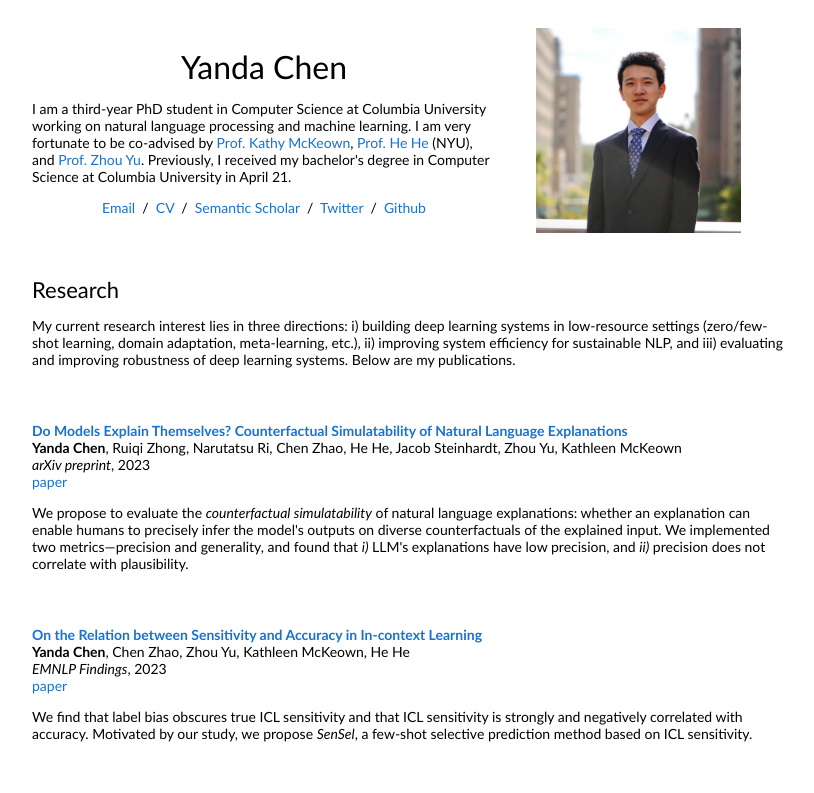
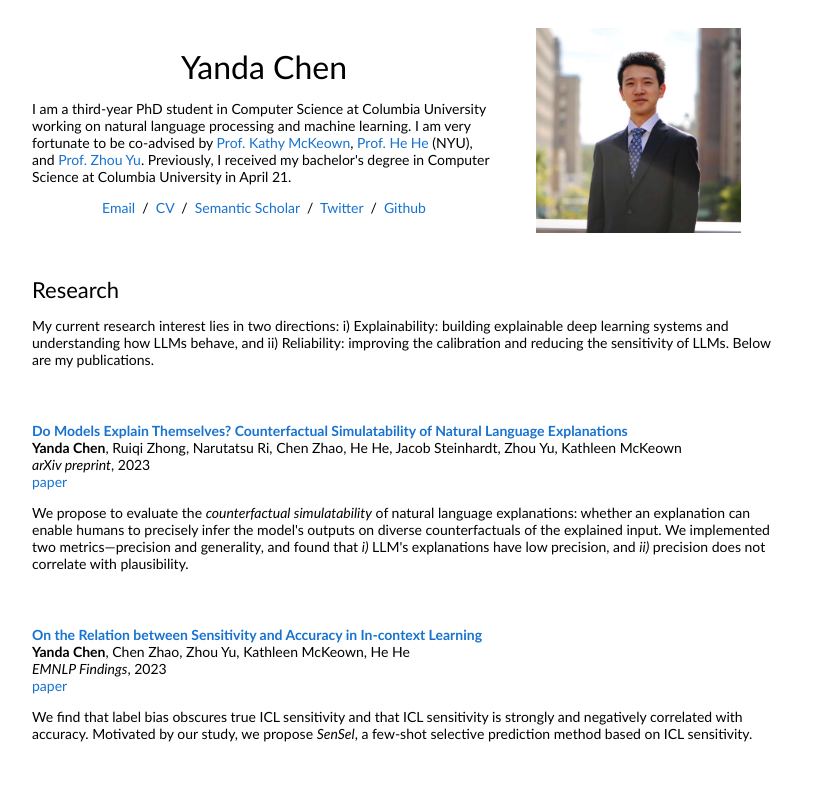
Before and after one commit to YanDaChen/yandachen.github.io, a plain HTML site: page index.html in a window 1280 px wide. Shown: the top 793 px of the page, without its empty margins (228-1042 px from the left). Drawn offline with Linux system fonts and the light colour scheme.

Commit message:
Update index.html

```diff
--- a/index.html
+++ b/index.html
@@ -41,7 +41,7 @@
             <tr>
             <td style="padding:20px;width:100%;vertical-align:middle">
               <heading>Research</heading>
-              <p> My current research interest lies in three directions: i) building deep learning systems in low-resource settings (zero/few-shot learning, domain adaptation, meta-learning, etc.), ii) improving system efficiency for sustainable NLP, and iii) evaluating and improving robustness of deep learning systems. Below are my publications.
+              <p> My current research interest lies in two directions: i) Explainability: building explainable deep learning systems and understanding how LLMs behave, and ii) Reliability: improving the calibration and reducing the sensitivity of LLMs. Below are my publications.
               </p>
             </td>
           </tr>
```
